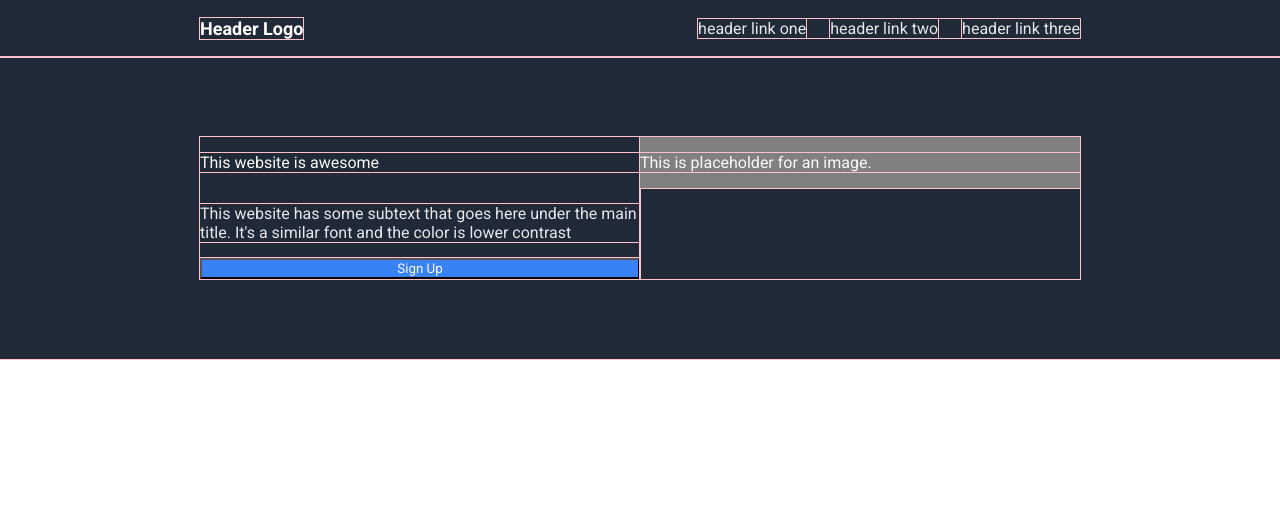
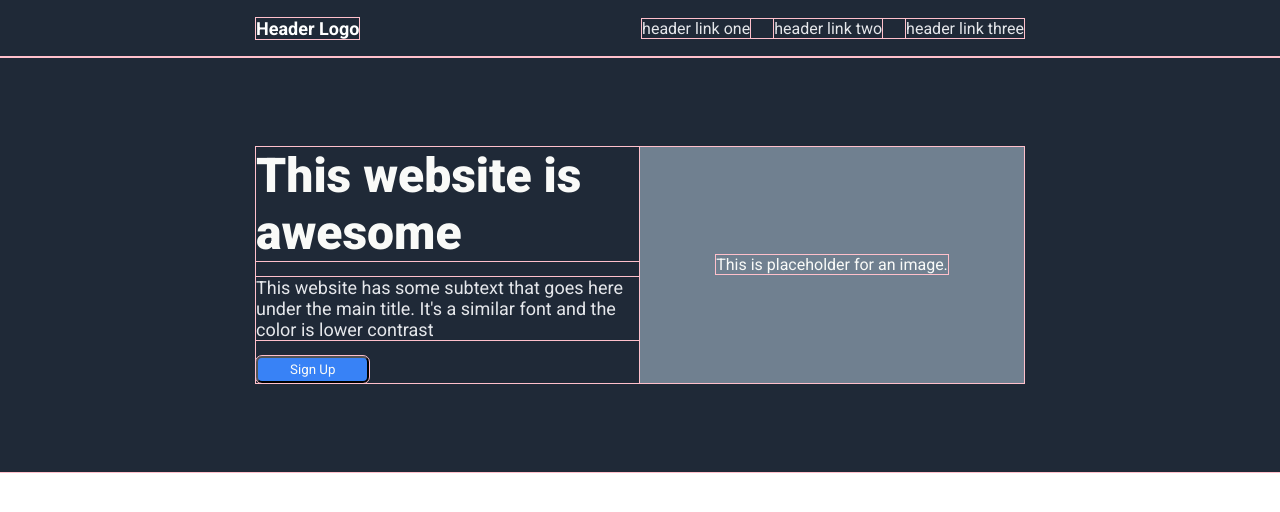
Before and after one commit to pytransformer/landing-page, a plain HTML site: page index.html in a window 1280 px wide. Drawn offline with Linux system fonts and the light colour scheme.

Commit message:
Finish styling for hero section

```diff
--- a/index.html
+++ b/index.html
@@ -24,9 +24,7 @@
             <button>Sign Up</button>
         </div>
         <div class="hero-right">
-            <div class="placeholder">
                 <p>This is placeholder for an image.</p>
-            </div>
         </div>
     </div>
 </body>
--- a/styles.css
+++ b/styles.css
@@ -12,7 +12,7 @@ body {
     background-color:#1F2937;
     display: flex;
     justify-content: space-between;
-    padding: 0 200px;
+    padding: 0 20%;
 }
 
 .logo {
@@ -35,28 +35,40 @@ body {
 .hero {
     background-color:#1F2937;
     display: flex;
-    padding: 80px 200px;
+    padding: 7% 20%;
 }
 
 .hero .main-text {
     color: #F9FAF8;
+    font-size: 48px;
+    font-weight: 800;
+    margin: 0;
 }
 
 .hero .secondary-text {
     color: #E5E7EB;
+    font-size: 18px;
+    margin: 0;
+    margin: 16px 0;
 }
 
 button {
     background-color: #3882f6;
     color: #F9FAF8;
+    display: flex;
+    justify-content: center;
+    width: fit-content;
+    border-radius: 6px;
+    padding: 4px 32px;
 }
 
-.placeholder {
-    background-color: gray;
+.hero-right {
+    background-color: #708090
 }
 
-p {
+.hero-right p {
     color: #F9FAF8;
+    margin: auto;
 }
 
 .hero-left, .hero-right {
@@ -64,3 +76,7 @@ p {
     flex-direction: column;
     width: 50%;
 }
+
+/* .hero-left {
+    margin-right: 20px
+} */
```
